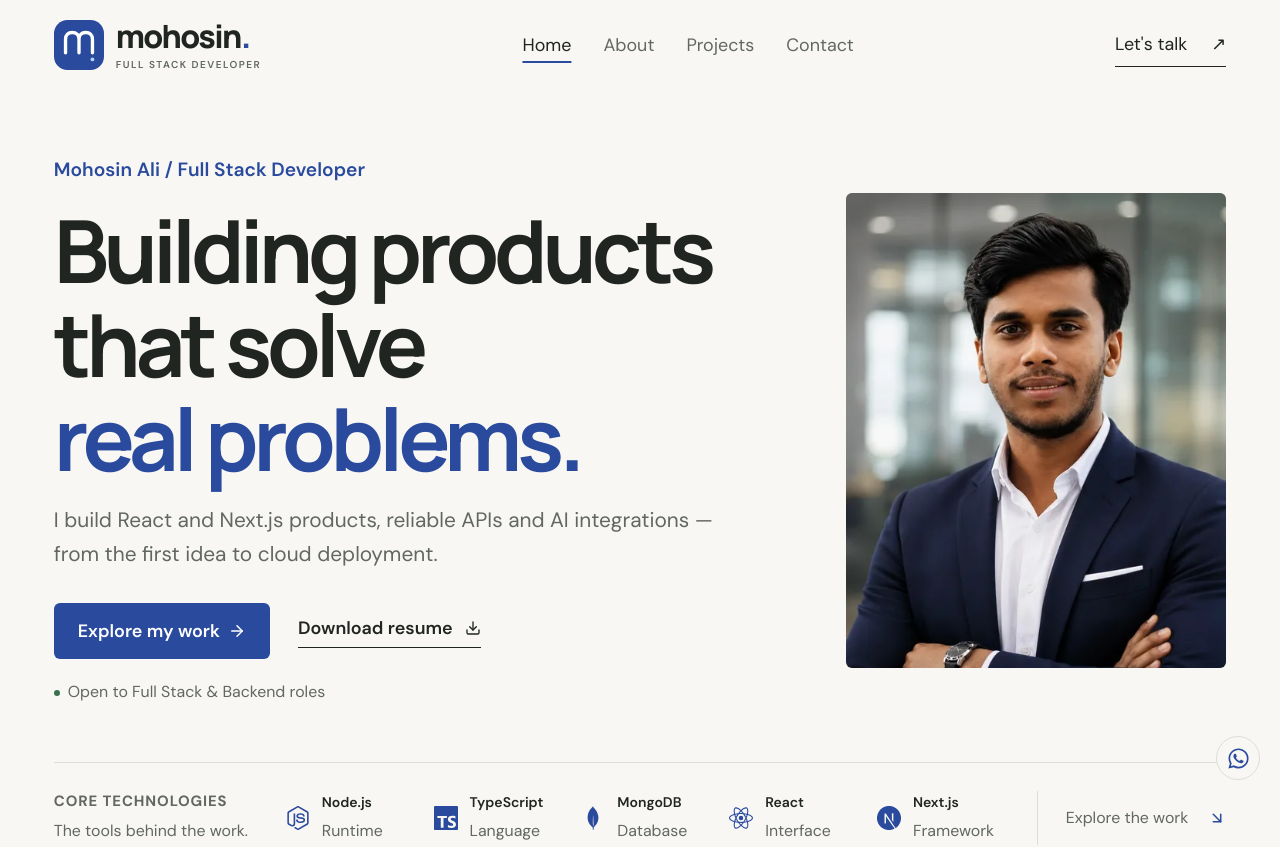
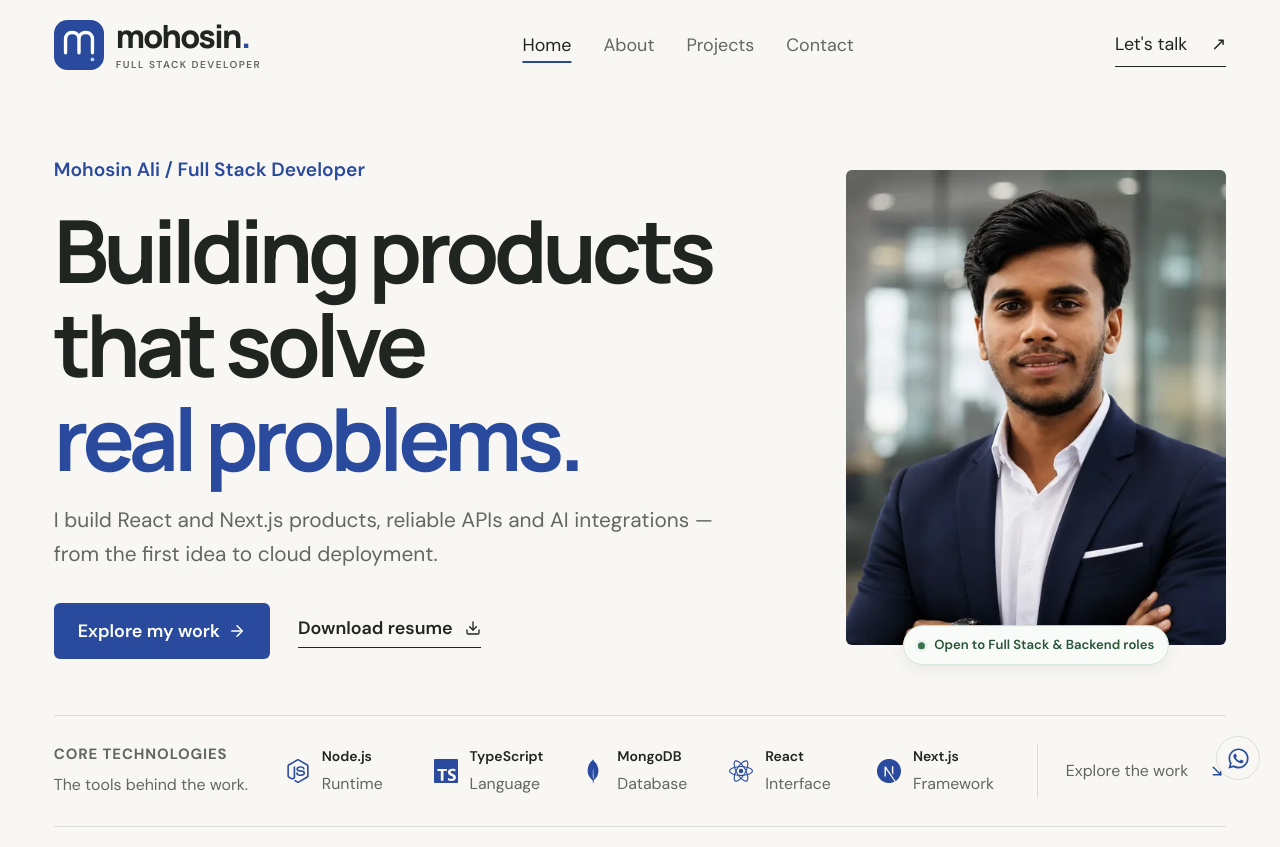
Before and after one commit to Mohosin075/mohosin-portfolio, a React (Vite) app: page / in a window 1280 px wide. Shown: the top 847 px of the page. Built offline with nearby package versions, Linux system fonts and the light colour scheme.

Commit message:
feat: add Home component and editorial typography styles

```diff
--- a/src/components/home/Home.jsx
+++ b/src/components/home/Home.jsx
@@ -49,9 +49,9 @@ const Home = () => (
           <h1>Building products that solve <span className="hero-name-period">real problems.</span></h1>
           <p className="hero-description">{profile.summary}</p>
           <div className="editorial-actions"><NavLink to="/projects" className="btn-v">Explore my work <ArrowRight size={18} /></NavLink><a className="text-link" href="/mohosin-ali-resume.pdf" download>Download resume <Download size={16} /></a></div>
-          <p className="hero-notice"><span />{profile.availability}</p>
         </div>
         <figure className="editorial-portrait hero-portrait">
+          <figcaption className="hero-notice"><span aria-hidden="true" />{profile.availability}</figcaption>
           <div className="editorial-portrait-image"><ProfileImage sizes="(min-width: 1920px) 480px, (min-width: 1440px) 25vw, (min-width: 1100px) 380px, (min-width: 800px) 36vw, (min-width: 380px) 300px, calc(100vw - 40px)" /></div>
         </figure>
       </div>
--- a/src/typography.css
+++ b/src/typography.css
@@ -69,7 +69,19 @@
 .editorial-theme .editorial-hero h1 { margin-bottom:var(--space-copy); }
 .editorial-theme .hero-description { line-height:1.65; }
 .editorial-theme .editorial-actions { margin-top:var(--space-group); gap:20px 28px; }
-.editorial-theme .hero-notice { margin-top:20px; }
+.editorial-theme .hero-portrait { position:relative; isolation:isolate; }
+.editorial-theme .hero-portrait .hero-notice {
+  position:absolute; bottom:0; left:50%; transform:translate(-50%,50%); z-index:2;
+  width:max-content; max-width:calc(100% - 20px); margin:0; padding:10px 14px;
+  display:flex; align-items:center; justify-content:center; gap:9px; flex-wrap:nowrap;
+  background:#f8fbf8; color:#285438; border:1px solid #d8e5da; border-radius:999px;
+  box-shadow:0 4px 16px #20252212;
+  font-size:clamp(.75rem,.7rem + .15vw,.875rem) !important; font-weight:600; line-height:1.4;
+  text-align:center;
+}
+.editorial-theme .hero-portrait .hero-notice > span {
+  width:7px; height:7px; background:#39714c; box-shadow:0 0 0 3px #39714c12;
+}
 .editorial-theme .work-card-body { gap:var(--space-copy); padding-top:24px; }
 .editorial-theme .work-card-featured .work-card-body { gap:var(--space-copy); }
 .editorial-theme .work-card-featured { padding-bottom:var(--space-group); }
```
